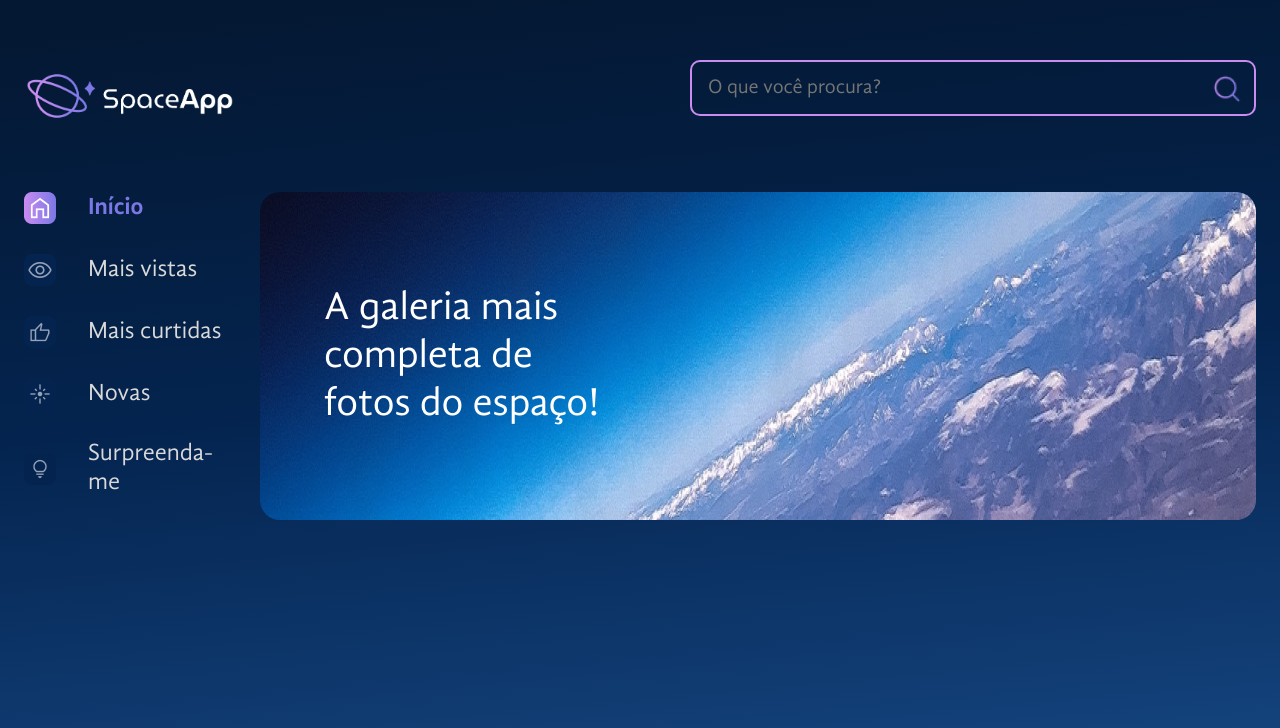
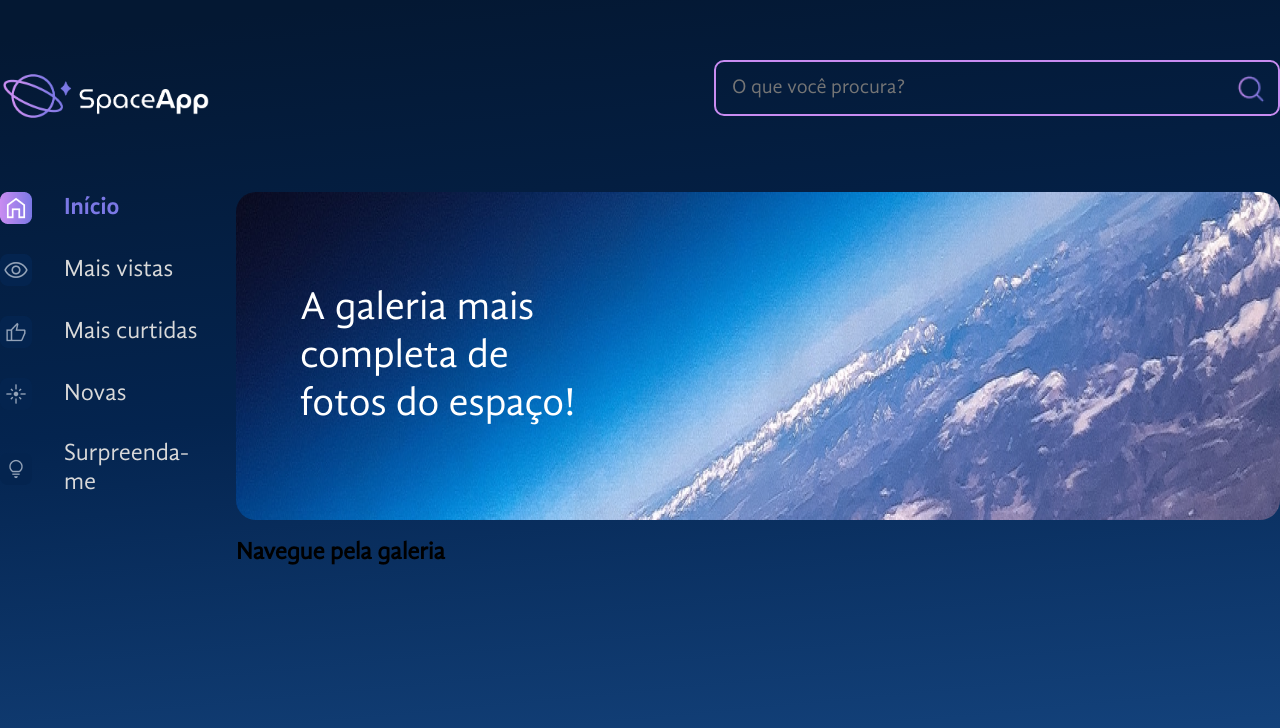
Before and after one commit to yurizkt/space-app, a React (Vite) app: page / in a window 1280 px wide. Shown: the top 728 px of the page. Built offline with nearby package versions, Linux system fonts and the light colour scheme.

Commit message:
construindo uma estrutura main para organizar os itens de aside, banner e conteudo principal

```diff
--- a/src/App.jsx
+++ b/src/App.jsx
@@ -3,31 +3,45 @@
 import Cabecalho from "./componentes/Cabecalho";
 import BarraLateral from "./componentes/BarraLateral";
 import TituloEstilizado from "./componentes/TituloEstilizado";
+import Galeria from "./componentes/Galeria";
 
 const FundoGradiente = styled.div`
   width: 100%;
-  height: 100vh;
+  min-height: 100vh;
   background: linear-gradient(174.61deg, #041833 4.16%, #04244F 48%, #154580 96.76%);
 `;
 
-const Container = styled.div`
-  width: 100%;
+const AppContainer = styled.div`
+  width: 1440px;
+  max-width: 100%;
+  margin: 0 auto;
+`;
+
+const MainContainer = styled.main`
   display: flex;
-  align-items: flex-start;
-  justify-content: space-between;
-  padding: 0 24px;
   gap: 24px;
+`;
+
+const ConteudoGaleria = styled.section`
+    display: flex;
+    flex-direction: column;
+    flex-grow: 1;
 `;
 
 function App() {
   return (
     <FundoGradiente>
       <EstilosGlobais />
-      <Cabecalho />
-      <Container>
-        <BarraLateral />
-        <TituloEstilizado />
-      </Container>
+      <AppContainer>
+        <Cabecalho />
+        <MainContainer>
+          <BarraLateral />
+          <ConteudoGaleria>
+            <TituloEstilizado />
+            <Galeria />
+          </ConteudoGaleria>
+        </MainContainer>
+      </AppContainer>
     </FundoGradiente>
   )
 }
--- a/src/componentes/Cabecalho/index.jsx
+++ b/src/componentes/Cabecalho/index.jsx
@@ -3,7 +3,7 @@
 
 
 const HeaderEstilizado = styled.header`
-    padding: 60px 24px;
+    padding: 60px 0;
     display: flex;
     justify-content: space-between;
     img {
--- /dev/null
+++ b/src/componentes/Galeria/index.jsx
@@ -0,0 +1,7 @@
+const Galeria = () => {
+    return (
+        <h2>Navegue pela galeria</h2>
+    );
+}
+
+export default Galeria;
```
